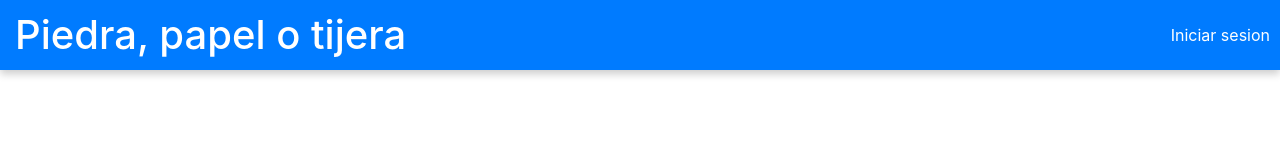
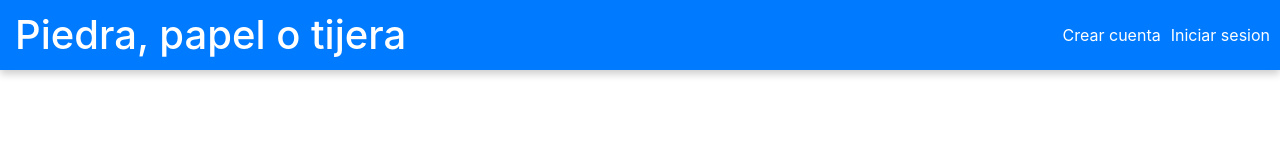
Before and after one commit to manua2/entrega_website, a React (Create React App) app: page /login in a window 1280 px wide. Shown: the top 146 px of the page. Built offline with nearby package versions, Linux system fonts and the light colour scheme.

Commit message:
agrego boton de crear cuenta en la home

```diff
--- a/src/components/Header.js
+++ b/src/components/Header.js
@@ -22,7 +22,10 @@ export const Header = () => {
                         Cerrar sesión
                     </button>
                 ) : (
-                    <Link className="login" to="/login">Iniciar sesion</Link>
+                    <div>
+                        <Link className="login" to="/register">Crear cuenta</Link>
+                        <Link className="login" to="/login">Iniciar sesion</Link>
+                    </div>
                 )}
             </nav>
         </div>
--- a/src/components/navigation.css
+++ b/src/components/navigation.css
@@ -57,3 +57,7 @@
     color: white;
     margin-right: 10px;
 }
+
+.login:hover {
+    color: black;
+}
```
